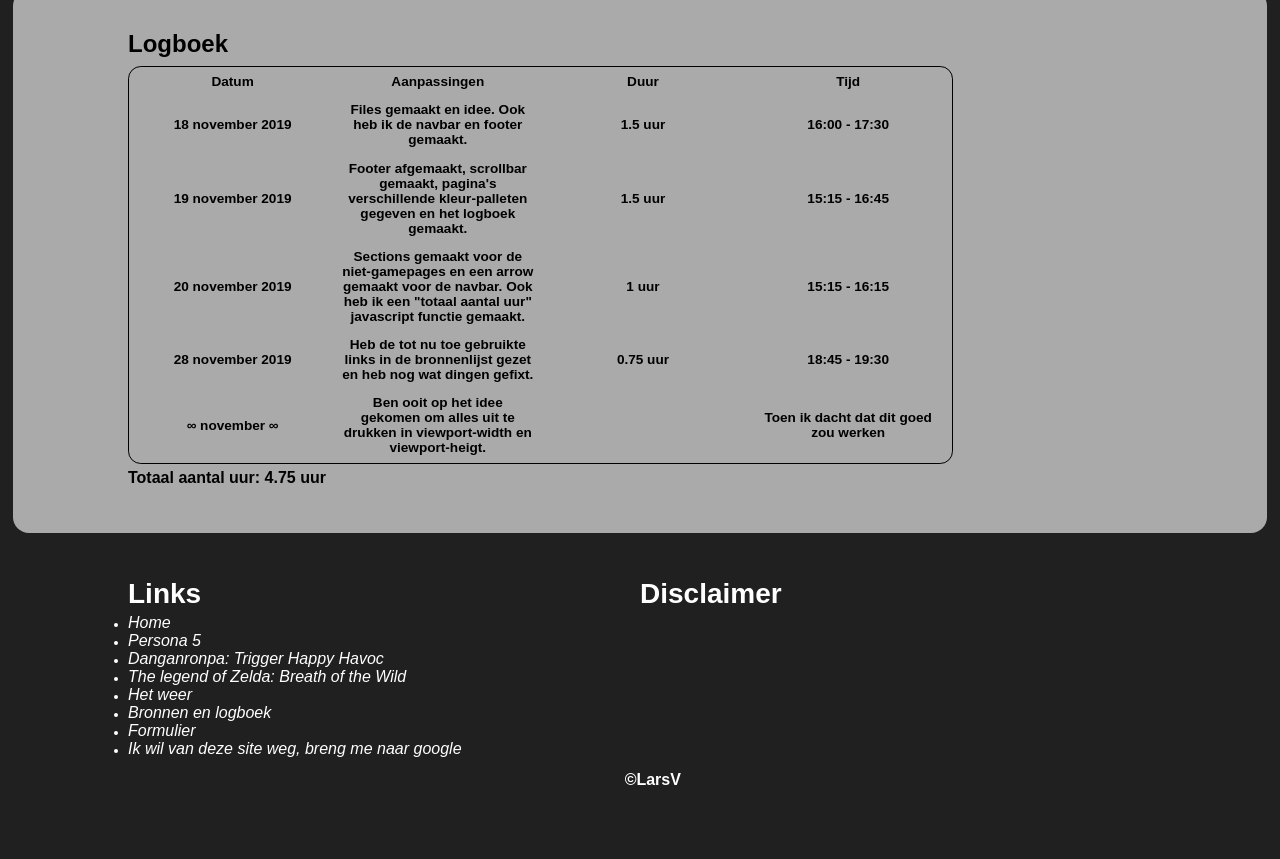
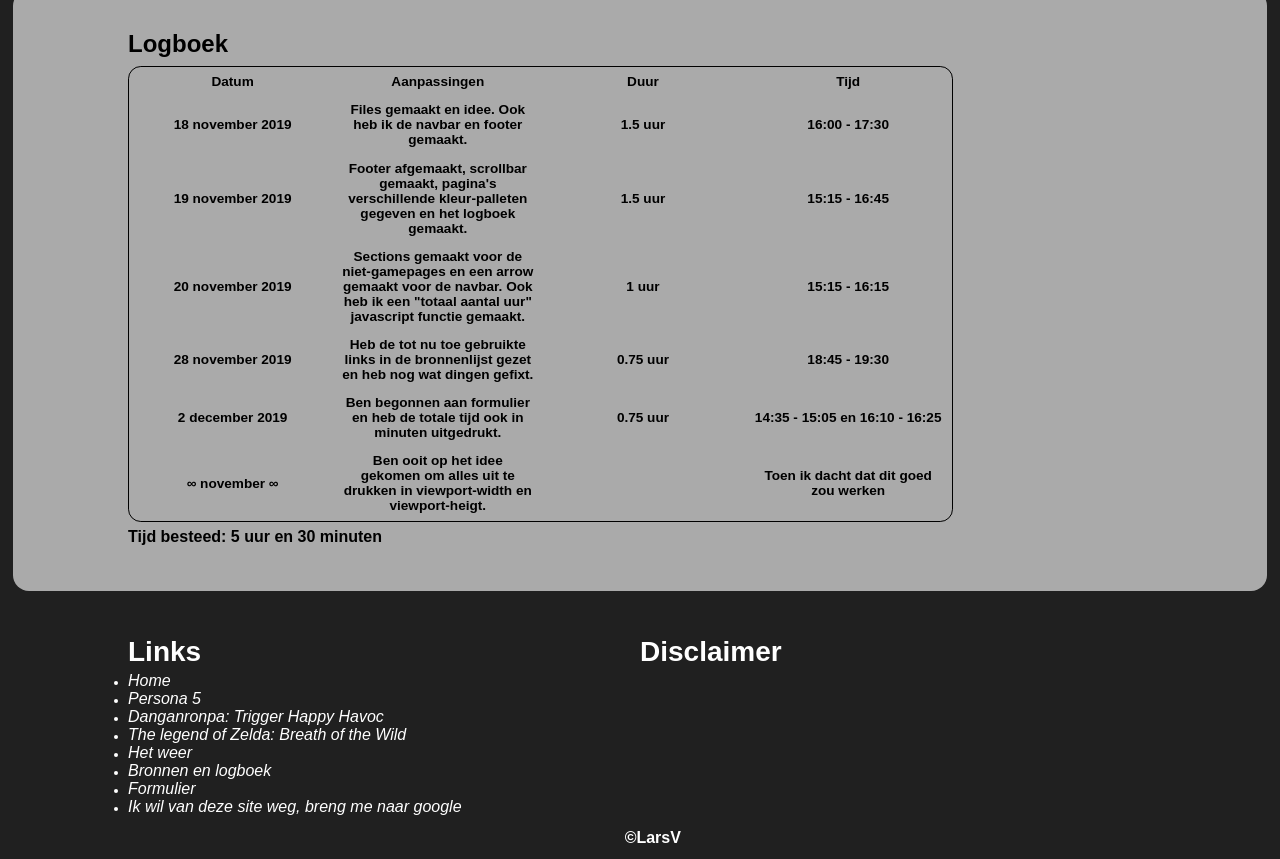
Before and after one commit to LarsV04/Informatica-PO-website, a plain HTML site: page bronnen.html in a window 1280 px wide. Shown: the part 560-1419 px from the top of the page. Before the commit the page ends 1361 px from the top, so only its background shows below. Drawn offline with Linux system fonts and the light colour scheme.

Commit message:
Weet niet

```diff
--- a/bronnen.html
+++ b/bronnen.html
@@ -77,6 +77,12 @@
                         <th>18:45 - 19:30</th>
                     </tr>
                     <tr>
+                        <th>2 december 2019</th>
+                        <th>Ben begonnen aan formulier en heb de totale tijd ook in minuten uitgedrukt.</th>
+                        <th class="time">0.75 uur</th>
+                        <th>14:35 - 15:05 en 16:10 - 16:25</th>
+                    </tr>
+                    <tr>
                         <th>&#x221e november &#x221e</th>
                         <th>Ben ooit op het idee gekomen om alles uit te drukken in viewport-width en viewport-heigt.</th>
                         <th></th>
--- a/script.js
+++ b/script.js
@@ -14,6 +14,9 @@ window.addEventListener('load', () => {
     for (i = 0; i < element.length; i++) {
         totalhours += Number(element[i].innerText.match(/(\d|\.)+/g))
     }
-    var tothourstxt = "<p>Totaal aantal uur: " + totalhours + " uur<p>"
+
+    var totUur = (totalhours + "").split(".")
+    var totMinuten = ("0." + totUur[1]) * 60
+    var tothourstxt = "<p>Tijd besteed: " + totUur[0] + " uur en " + totMinuten + " minuten<p>"
     document.getElementById("totuur").innerHTML = tothourstxt
 })
```
Also changed, not shown: css_files/global.css (+7 -1 lines).
